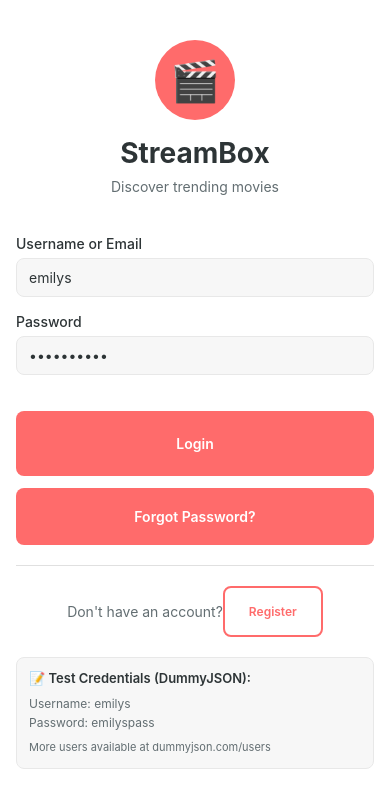
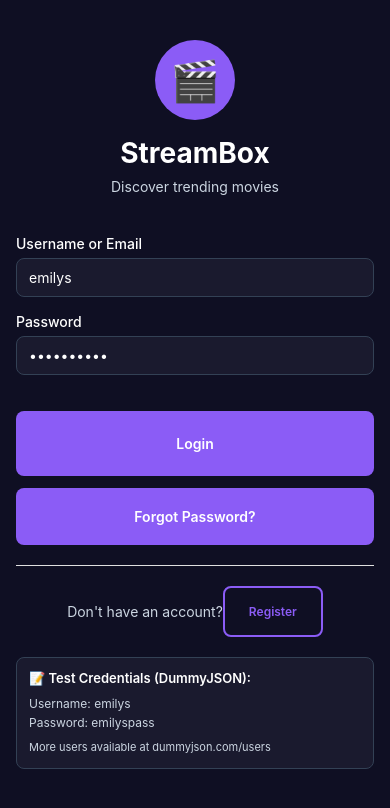
Before and after one commit to Anuradha-Herath/StreamBox, a React Native app: screen / in a window 390 px wide. Shown: the top 808 px of the page. Built offline with nearby package versions, Linux system fonts and the light colour scheme; no server answers.

Commit message:
feat: update theme management by removing toggle functionality; adjust dark theme colors for improved aesthetics

```diff
--- a/src/redux/themeSlice.js
+++ b/src/redux/themeSlice.js
@@ -1,22 +1,19 @@
 import { createSlice } from '@reduxjs/toolkit';
 
 const initialState = {
-  isDarkMode: false,
+  isDarkMode: true,
 };
 
 const themeSlice = createSlice({
   name: 'theme',
   initialState,
   reducers: {
-    toggleTheme: (state) => {
-      state.isDarkMode = !state.isDarkMode;
-    },
     setTheme: (state, action) => {
       state.isDarkMode = action.payload;
     },
   },
 });
 
-export const { toggleTheme, setTheme } = themeSlice.actions;
+export const { setTheme } = themeSlice.actions;
 
 export default themeSlice.reducer;
--- a/src/screens/HomeScreen.js
+++ b/src/screens/HomeScreen.js
@@ -20,7 +20,6 @@ import MovieCard from '../components/MovieCard';
 import { logout } from '../redux/authSlice';
 import { addFavorite, removeFavorite, setFavorites } from '../redux/favoritesSlice';
 import { fetchMoviesAppend, fetchMoviesFailure, fetchMoviesStart, fetchMoviesSuccess } from '../redux/moviesSlice';
-import { toggleTheme } from '../redux/themeSlice';
 import { movieService } from '../services/api';
 import { getTheme } from '../styles/theme';
 import { STORAGE_KEYS } from '../utils/constants';
@@ -131,11 +130,6 @@ const HomeScreen = ({ navigation }) => {
     } catch (error) {
       Alert.alert('Error', 'Failed to logout');
     }
-  };
-
-  const handleThemeToggle = async () => {
-    dispatch(toggleTheme());
-    await AsyncStorage.setItem(STORAGE_KEYS.THEME_MODE, JSON.stringify(!isDarkMode));
   };
 
   const renderMovieItem = useCallback(({ item }) => (
--- a/src/screens/SettingsScreen.js
+++ b/src/screens/SettingsScreen.js
@@ -3,7 +3,6 @@ import {
   Alert,
   ScrollView,
   StyleSheet,
-  Switch,
   Text,
   View,
 } from 'react-native';
@@ -11,7 +10,6 @@ import { SafeAreaView } from 'react-native-safe-area-context';
 import { useDispatch, useSelector } from 'react-redux';
 import Button from '../components/Button';
 import { logout } from '../redux/authSlice';
-import { toggleTheme } from '../redux/themeSlice';
 import { getTheme } from '../styles/theme';
 import { STORAGE_KEYS } from '../utils/constants';
 
@@ -38,11 +36,6 @@ const SettingsScreen = ({ navigation }) => {
         style: 'destructive',
       },
     ]);
-  };
-
-  const handleThemeToggle = async () => {
-    dispatch(toggleTheme());
-    await AsyncStorage.setItem(STORAGE_KEYS.THEME_MODE, JSON.stringify(!isDarkMode));
   };
 
   return (
@@ -77,27 +70,6 @@ const SettingsScreen = ({ navigation }) => {
             <Text style={[styles.settingValue, { color: theme.textSecondary }]}>
               {user?.email || 'Not set'}
             </Text>
-          </View>
-        </View>
-
-        {/* Display Section */}
-        <View style={[styles.section, { borderColor: theme.border }]}>
-          <Text style={[styles.sectionTitle, { color: theme.text }]}>Display</Text>
-          <View
-            style={[
-              styles.settingItem,
-              { backgroundColor: theme.surface, borderColor: theme.border },
-            ]}
-          >
-            <Text style={[styles.settingLabel, { color: theme.text }]}>
-              Dark Mode
-            </Text>
-            <Switch
-              value={isDarkMode}
-              onValueChange={handleThemeToggle}
-              trackColor={{ false: theme.border, true: theme.primary }}
-              thumbColor={isDarkMode ? theme.secondary : theme.text}
-            />
           </View>
         </View>
 
--- a/src/styles/theme.js
+++ b/src/styles/theme.js
@@ -14,18 +14,18 @@ export const themes = {
     disabled: '#DFE6E9',
   },
   dark: {
-    primary: '#FF6B6B',
-    secondary: '#4ECDC4',
-    accent: '#FFE66D',
-    background: '#1E1E1E',
-    surface: '#2D2D2D',
+    primary: '#8B5CF6',
+    secondary: '#A78BFA',
+    accent: '#C4B5FD',
+    background: '#0F0F23',
+    surface: '#1A1A2E',
     text: '#FFFFFF',
-    textSecondary: '#B0B0B0',
-    border: '#404040',
-    error: '#FF7675',
-    success: '#55EFC4',
-    warning: '#FDCB6E',
-    disabled: '#636E72',
+    textSecondary: '#CBD5E1',
+    border: '#334155',
+    error: '#EF4444',
+    success: '#10B981',
+    warning: '#F59E0B',
+    disabled: '#64748B',
   },
 };
 
```
